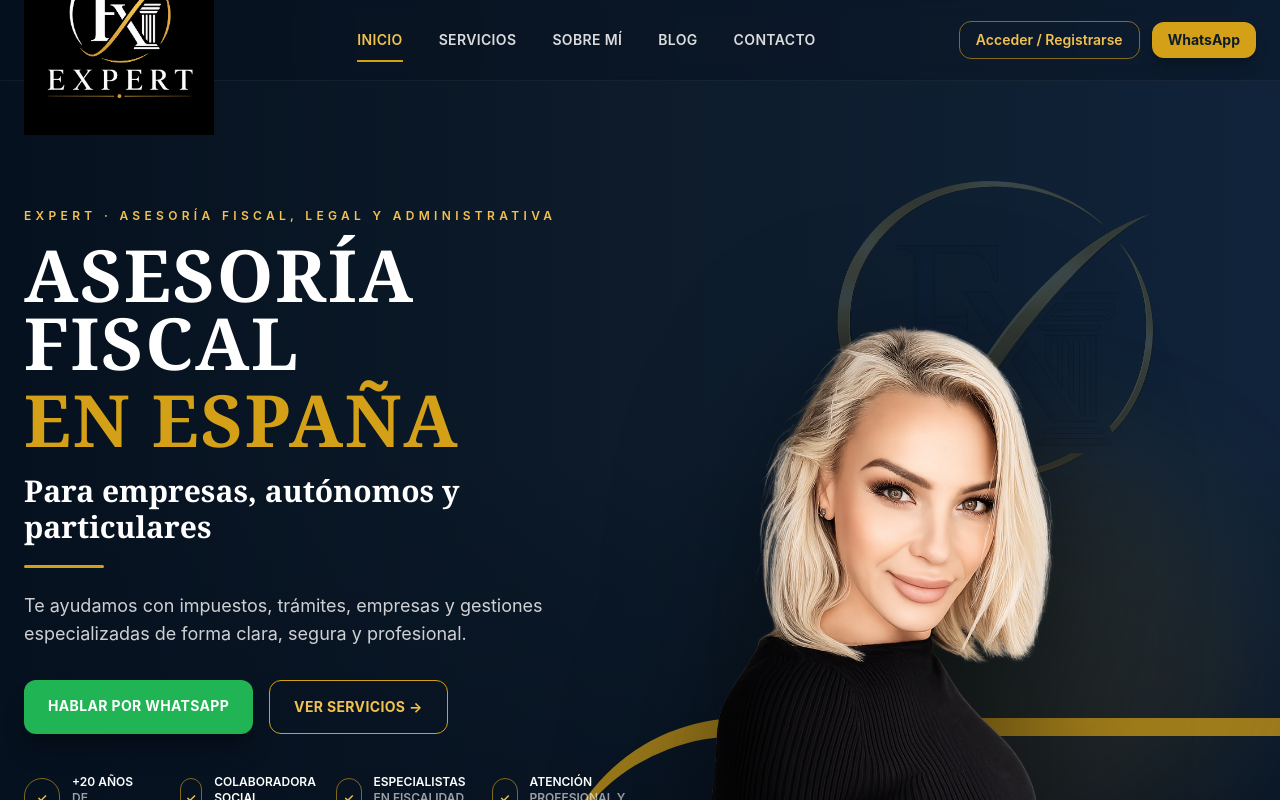
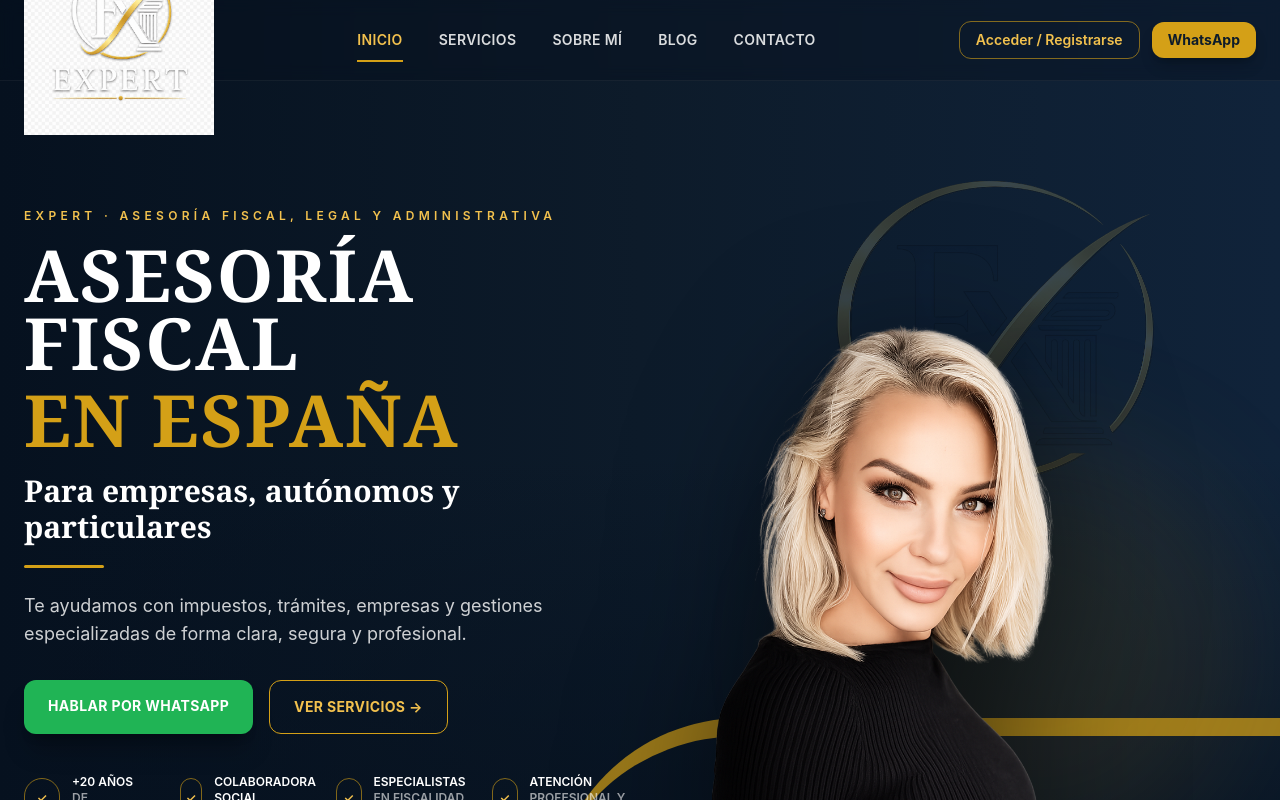
Before and after one commit to expert-servicios/kiabusiness_app, a Next.js app: page / in a window 1280 px wide. Shown: the top 800 px of the page. Built offline with nearby package versions, Linux system fonts and the light colour scheme.

Commit message:
Fix homepage broken image paths and keep only necessary project changes

```diff
--- a/components/site/footer.tsx
+++ b/components/site/footer.tsx
@@ -7,7 +7,7 @@ export function Footer() {
       <div className="mx-auto grid max-w-7xl grid-cols-1 gap-10 px-6 md:grid-cols-[1.2fr_0.8fr_0.8fr_1fr]">
         <div>
           <Image
-            src="/logos/expert-logo-dark.png"
+            src="/logos/logo_expert_dark.png"
             alt="EXPERT"
             width={210}
             height={80}
--- a/components/site/header.tsx
+++ b/components/site/header.tsx
@@ -7,7 +7,7 @@ export function Header() {
       <div className="mx-auto flex h-20 max-w-7xl items-center justify-between px-6">
         <Link href="/" className="flex items-center gap-3">
           <Image
-            src="/logos/expert-logo-dark.png"
+            src="/logos/logo_expert_dark.png"
             alt="EXPERT"
             width={190}
             height={64}
```
Also changed, not shown: app/(public)/page.tsx (line endings or trailing spaces), public/logos/logo_expert_dark.png (added).
